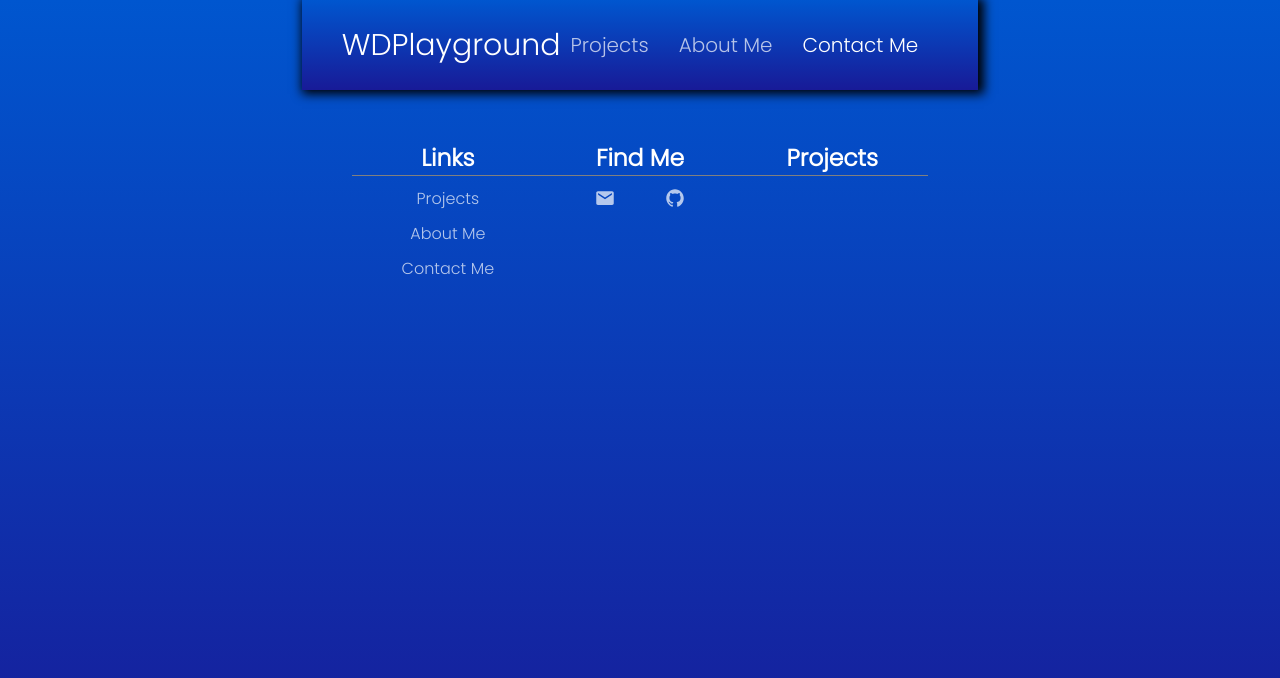
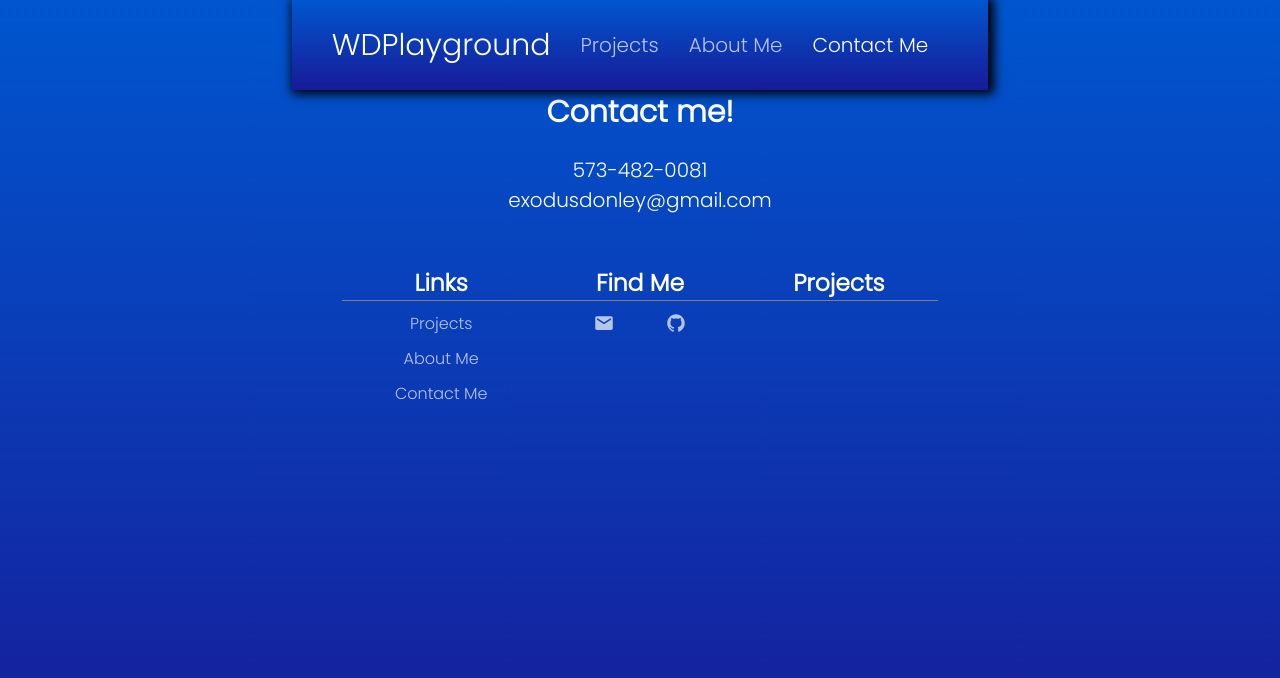
Before and after one commit to sonOfArent/Playground, a plain HTML site: page contact.html in a window 1280 px wide. Drawn offline with nearby package versions, Linux system fonts and the light colour scheme.

Commit message:
Contact Initialization

```diff
--- /dev/null
+++ b/contact.css
@@ -0,0 +1,15 @@
+.contact-info {
+    display: flex;
+    flex-direction: column;
+    justify-content: center;
+}
+
+.contact-list {
+    display: flex;
+    flex-direction: column;
+    justify-content: center;
+    align-items: center;
+    text-decoration: none;
+    list-style: none;
+    margin-top: 20px;
+}
--- a/contact.html
+++ b/contact.html
@@ -6,10 +6,10 @@
     <meta name="viewport" content="width=device-width, initial-scale=1.0">
     <title>Contact Me</title>
     <link rel="stylesheet" href="style.css">
+    <link rel="stylesheet" href="contact.css">
     <style>
         #contact-link {
             color: white;
-            /* text-shadow: 1px 3px 5px black; */
         }
     </style>
 
@@ -44,6 +44,18 @@
                 <a href="about.html">About Me</a>
                 <a href="contact.html">Contact Me</a>
             </div>
+        </div>
+    </section>
+
+    <!-- Contact -->
+    <section class="contact">
+        <h1>Contact me!</h1>
+        <div class="contact-info">
+            <ul class="contact-list">
+                <li>573-482-0081</li>
+                <li>exodusdonley@gmail.com</li>
+            </ul>
+        </div>
         </div>
     </section>
 
--- a/style.css
+++ b/style.css
@@ -157,6 +157,7 @@ h1 {
 .navbar .links {
     display: flex;
     align-items: center;
+    margin-left: 20px;
 }
 
 .navbar .links a {
```
